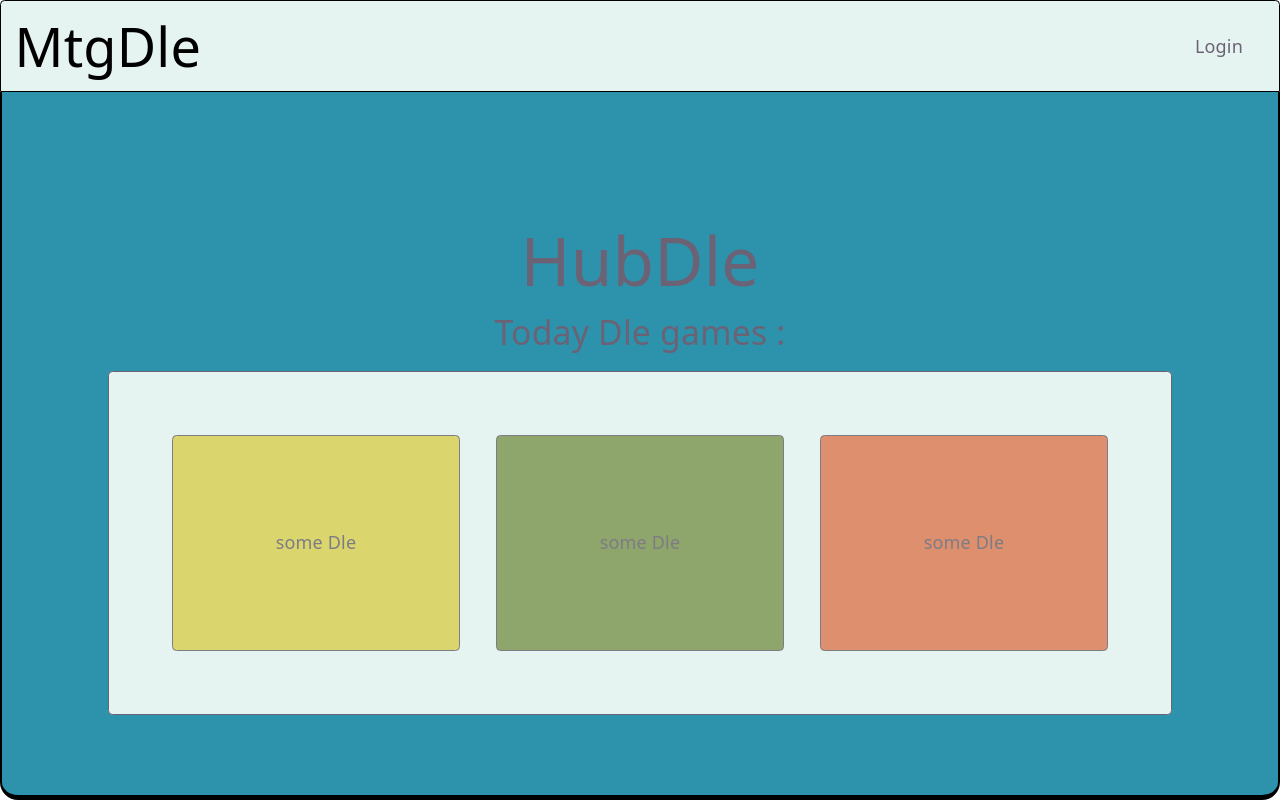
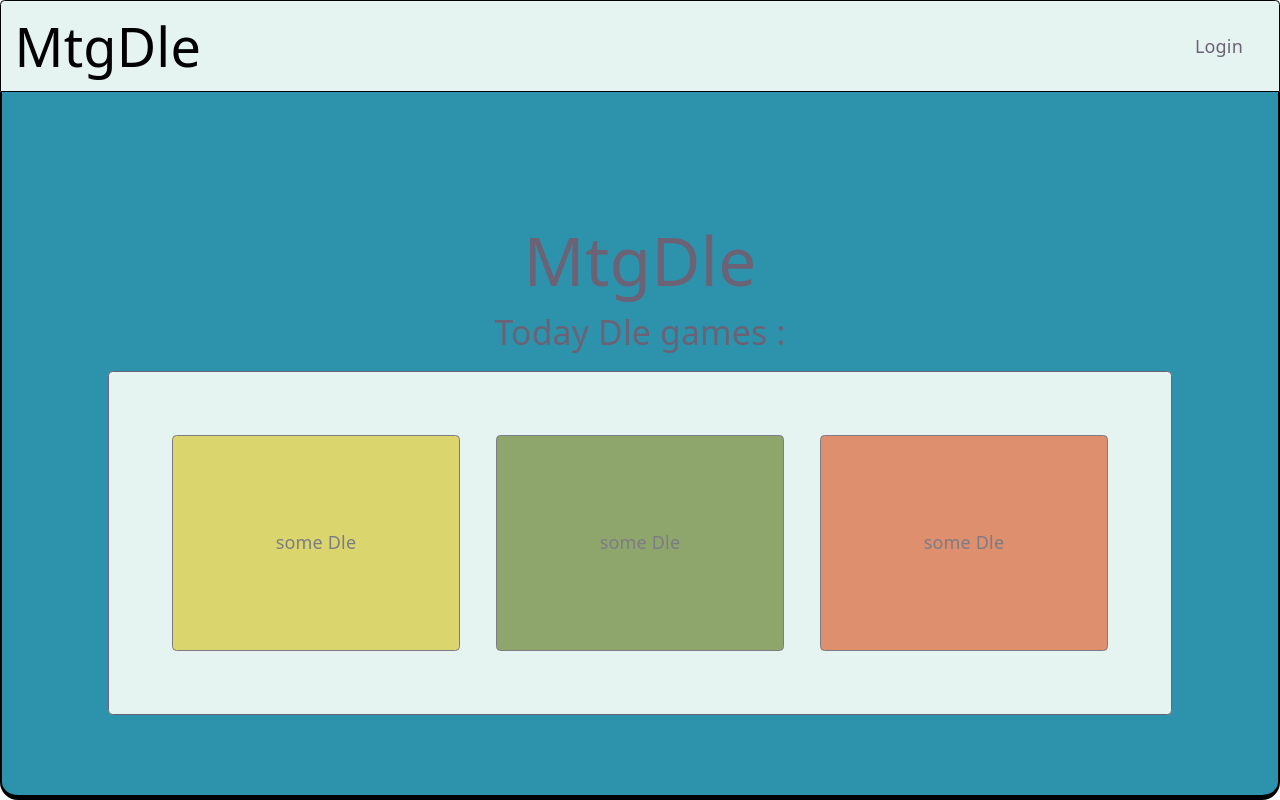
Before and after one commit to Primoux/ft_transcendence, a React (Vite) app in the folder frontend/: page / in a window 1280 px wide. Built offline with nearby package versions, Linux system fonts and the light colour scheme; no server answers.

Commit message:
chore: rename HubDle to MtgDle

```diff
--- a/frontend/src/pages/HomePage.tsx
+++ b/frontend/src/pages/HomePage.tsx
@@ -3,7 +3,7 @@
 function HomePage() {
     return (
         <div className="pt-12 grid place-items-center rounded-sm">
-            <h1 className="text-6xl">HubDle</h1>
+            <h1 className="text-6xl">MtgDle</h1>
             <h2 className="m-4 text-3xl">Today Dle games :</h2>
             <section className="flex flex-row flex-wrap list border-1 justify-center p-10 bg-white rounded-sm">
                 <DlePreview></DlePreview>
```
Also changed, not shown: frontend/src/pages/ProfilePage.tsx (line endings or trailing spaces).
